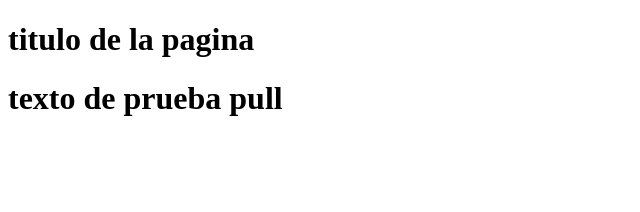
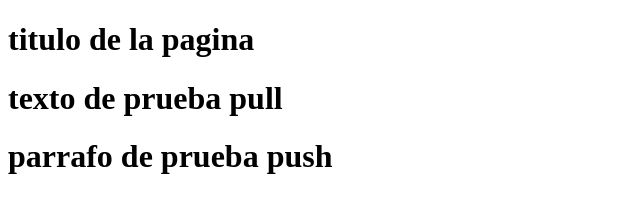
Before and after one commit to sidfilix/proyectoweb, a plain HTML site: page index.html in a window 1280 px wide. Shown: the whole page, without its empty margins (0-640 px from the left). Drawn offline with Linux system fonts and the light colour scheme.

Commit message:
parrafo prueba push

```diff
--- a/index.html
+++ b/index.html
@@ -8,5 +8,6 @@
 <body>
     <h1>titulo de la pagina</h1>
     <h1>texto de prueba pull</h1>
+    <h1>parrafo de prueba push</h1>
 </body>
 </html>
```
